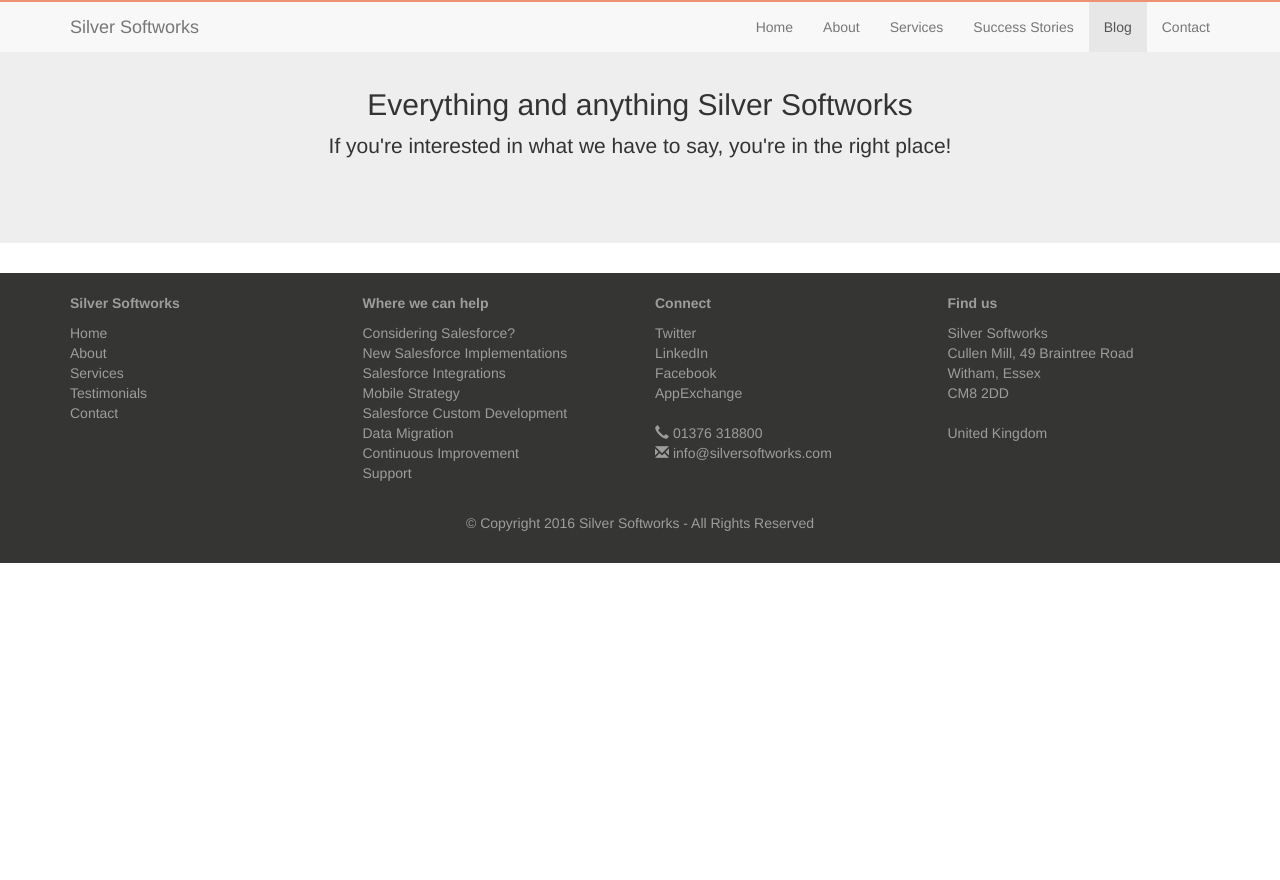
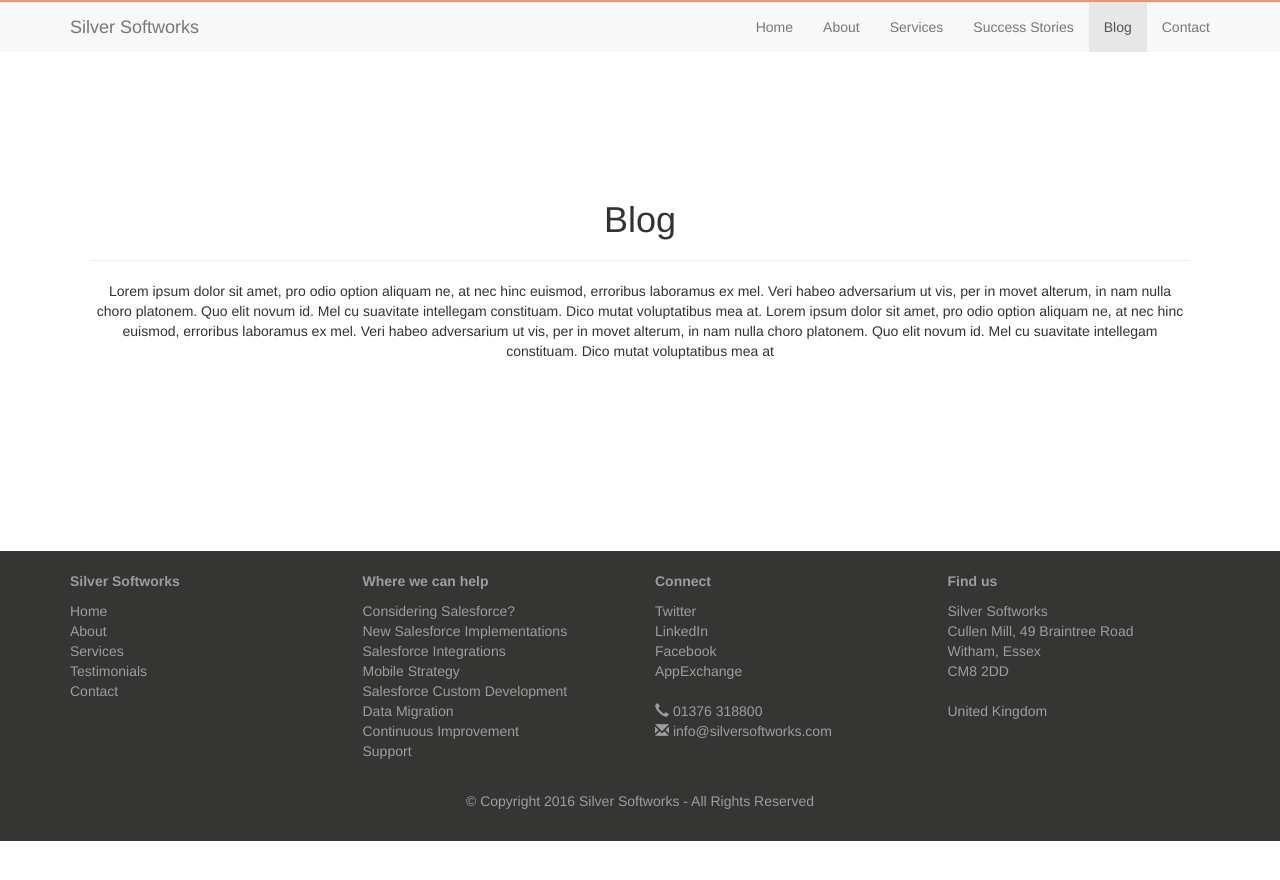
Before and after one commit to ThomasDavidPacker/Silver-Softworks, a Jekyll site: the page built from blog.html, in a window 1280 px wide. Shown: the top 880 px of the page. Built offline with Jekyll 4.4.1, drawn with Linux system fonts in a browser that asks for light colours.

Commit message:
Removing headers from each page and changing target of map link
Removing headers from each page and changing target of map link

```diff
--- a/blog.html
+++ b/blog.html
@@ -4,10 +4,17 @@
 
 
 <div id="main-content">
-	<div class="jumbotron">
-		<div class="container c_section_content_center">
-			<h2 class="c_fade">Everything and anything Silver Softworks</h2>
-			<p class="lead c_fade">If you're interested in what we have to say, you're in the right place!</p>
+	<div class="c_section_large">
+		<div class="container">
+			<div class="row">
+				<div class="col-md-12">
+					<div class="c_section_content_center">
+						<h1>Blog</h1>
+						<hr />
+						<p>Lorem ipsum dolor sit amet, pro odio option aliquam ne, at nec hinc euismod, erroribus laboramus ex mel. Veri habeo adversarium ut vis, per in movet alterum, in nam nulla choro platonem. Quo elit novum id. Mel cu suavitate intellegam constituam. Dico mutat voluptatibus mea at. Lorem ipsum dolor sit amet, pro odio option aliquam ne, at nec hinc euismod, erroribus laboramus ex mel. Veri habeo adversarium ut vis, per in movet alterum, in nam nulla choro platonem. Quo elit novum id. Mel cu suavitate intellegam constituam. Dico mutat voluptatibus mea at</p>
+					</div>
+				</div>
+			</div>
 		</div>
 	</div>
 </div>
--- a/contact.html
+++ b/contact.html
@@ -66,7 +66,7 @@
 			</div>
 		</div>
 	</div>
-	<a href="https://www.google.co.uk/maps/place/Braintree+Rd,+Witham+CM8+2DD/@51.8064016,0.6364077,17z/data=!3m1!4b1!4m5!3m4!1s0x47d8e4f5f81f1c91:0x4108eac4d6be3dc3!8m2!3d51.8064016!4d0.6385964?hl=en"><div class="jumbotron" id="c_jumbotron_full_width_with_map">
+	<a href="https://www.google.co.uk/maps/place/Braintree+Rd,+Witham+CM8+2DD/@51.8064016,0.6364077,17z/data=!3m1!4b1!4m5!3m4!1s0x47d8e4f5f81f1c91:0x4108eac4d6be3dc3!8m2!3d51.8064016!4d0.6385964?hl=en" target="new"><div class="jumbotron" id="c_jumbotron_full_width_with_map">
 		<iframe src="https://www.google.com/maps/embed?pb=!1m18!1m12!1m3!1d2466.98681293472!2d0.6364077161907917!3d51.8064015796853!2m3!1f0!2f0!3f0!3m2!1i1024!2i768!4f13.1!3m3!1m2!1s0x47d8e4f5f81f1c91%3A0x4108eac4d6be3dc3!2sBraintree+Rd%2C+Witham+CM8+2DD!5e0!3m2!1sen!2suk!4v1476198792299" frameborder="0" style="border:0; padding: 0px; width: 100%; height: 100%" allowfullscreen></iframe>
 	</div></a>
 </div>
```
Also changed, not shown: about.html (+11 -4 lines), services.html (+11 -4 lines), success-stories.html (+11 -4 lines).
